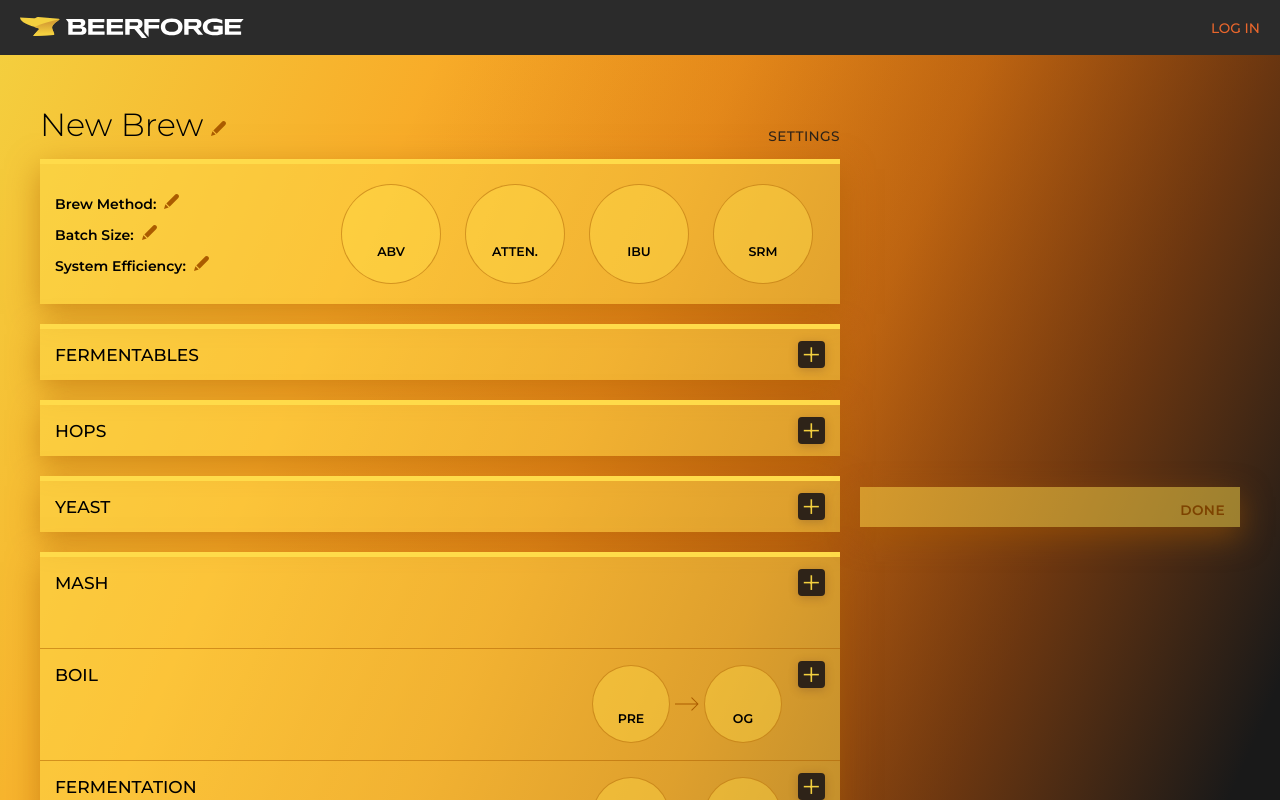
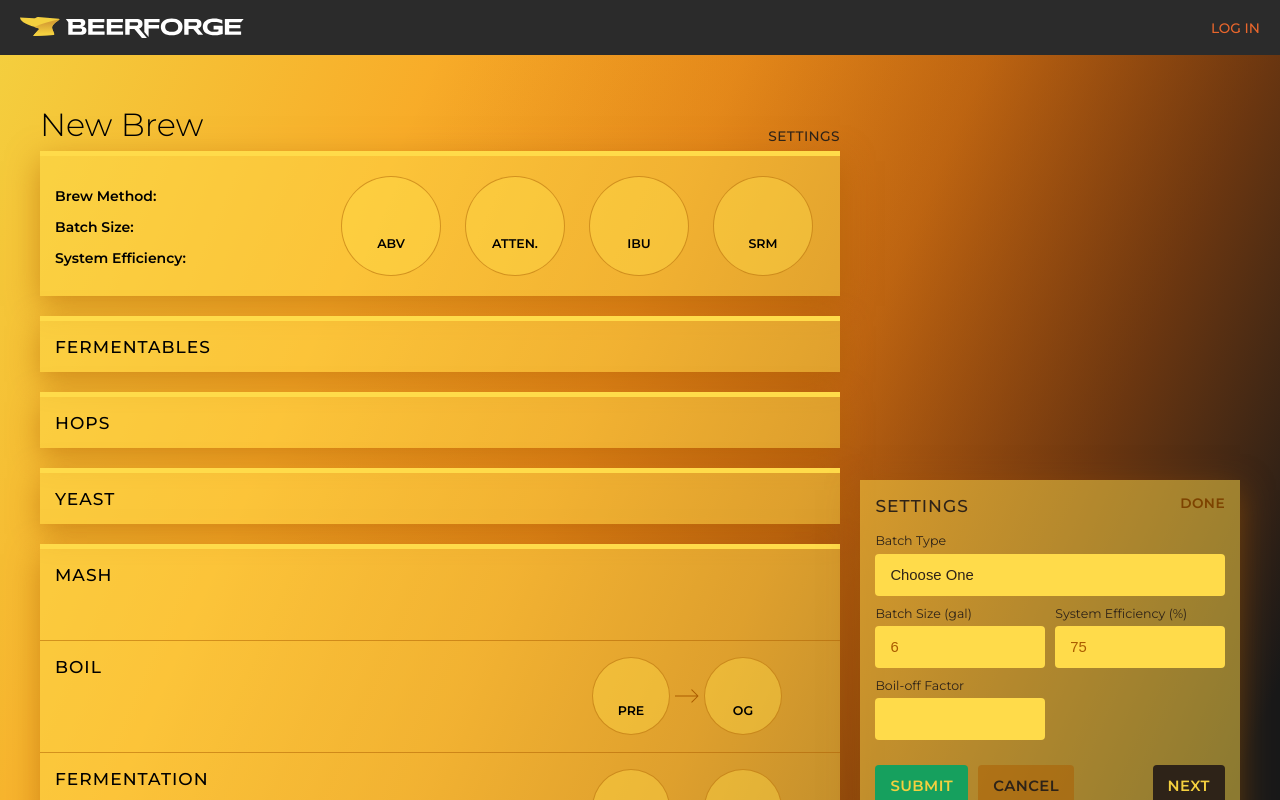
Before and after one commit to davereese/beerforge, a React (Create React App) app: page /brew in a window 1280 px wide. Both pictures are taken after a click on the button "SETTINGS". Shown: the top 800 px of the page. Built offline with nearby package versions, Linux system fonts and the light colour scheme.

Commit message:
starting work on form selection

```diff
--- /dev/null
+++ b/src/components/Forms/BrewSettingsForm/BrewSettingsForm.tsx
@@ -0,0 +1,40 @@
+import React from 'react';
+
+import styles from "../Forms.module.scss"
+
+interface Props {}
+
+function BrewSettingsForm({}: Props) {
+
+  return(
+    <>
+      <label>Batch Type<br />
+        <select>
+          <option value="">Choose One</option>
+          <option value="allGrain">All Grain</option>
+          <option value="biab">BIAB</option>
+          <option value="partialMash">Partial Mash</option>
+          <option value="extract">Extract</option>
+        </select>
+      </label><br />
+      <div className={styles.row}>
+        <label>
+          Batch Size (gal)<br />
+          <input type="number" placeholder="6" />
+        </label>
+        <label>
+          System Efficiency (%)<br />
+          <input type="number" placeholder="75" />
+        </label>
+      </div>
+      <div className={styles.row}>
+        <label>
+          Boil-off Factor<br />
+          <input type="number" />
+        </label>
+      </div>
+    </>
+  );
+};
+
+export default BrewSettingsForm;
--- /dev/null
+++ b/src/components/Forms/Forms.module.scss
@@ -0,0 +1,9 @@
+.row {
+  display: grid;
+  grid-template-columns: 1fr 1fr;
+  grid-column-gap: 10px;
+
+  input {
+    min-width: 50px;
+  }
+}
--- a/src/styles/_buttons.scss
+++ b/src/styles/_buttons.scss
@@ -35,6 +35,28 @@
     &:hover,
     &:focus {
       background-color: darken(desaturate(adjust-hue($button-yellow, -5%), 5%), 5%);
+    }
+  }
+
+  &--brown {
+    box-shadow: 0 10px 30px rgba($black, 0.15);
+    background-color: rgba($button-brown-bg, 0.5);
+    color: $text-dark;
+
+    &:hover,
+    &:focus {
+      background-color: darken(desaturate(adjust-hue(rgba($button-brown-bg, 0.5), -5%), 5%), 5%);
+    }
+  }
+
+  &--green {
+    box-shadow: 0 10px 30px rgba($black, 0.15);
+    background-color: $button-green-bg;
+    color: $button-default-text;
+
+    &:hover,
+    &:focus {
+      background-color: darken(desaturate(adjust-hue($button-green-bg, -5%), 5%), 5%);
     }
   }
 
@@ -115,7 +137,7 @@
       position: absolute;
       top: 0;
       left: 0;
-      width: 27px;
+      width: 28px;
       height: 27px;
     }
 
@@ -138,4 +160,8 @@
       }
     }
   }
+
+  &--no-shadow {
+    box-shadow: none;
+  }
 }
--- a/src/styles/_forms.scss
+++ b/src/styles/_forms.scss
@@ -14,11 +14,13 @@ label {
 input[type="text"],
 input[type="number"],
 input[type="password"],
-input[type="email"] {
+input[type="email"],
+select {
   display: inline-block;
   box-sizing: border-box;
   margin: 5px 0 10px;
   padding: 0 15px;
+  width: 100%;
   min-width: 250px;
   height: 42px;
   border: none;
@@ -35,3 +37,7 @@ input[type="email"] {
     color: $text-light;
   }
 }
+
+select {
+  appearance: none;
+}
--- a/src/styles/_type.scss
+++ b/src/styles/_type.scss
@@ -9,3 +9,11 @@ h1 {
   font-weight: $weight-light;
   font-size: px-to-rem(28px);
 }
+
+h2 {
+  margin: 0;
+  text-transform: uppercase;
+  font-weight: $weight-medium;
+  font-size: px-to-rem(15px);
+  letter-spacing: 1px;
+}
--- a/src/styles/_variables.scss
+++ b/src/styles/_variables.scss
@@ -30,6 +30,7 @@ $text-light: $white;
 $text-dark: $tar;
 $label-color: $gold;
 $error-color: $coral;
+$placeholder-dark: $caramel;
 
 $dashboard-header: $canary;
 $dashboard-border: rgba($tar, 0.5);
@@ -44,6 +45,8 @@ $button-default-text: $canary;
 $button-yellow: $canary;
 $button-shadow: $brown;
 $button-link-hover: $gold;
+$button-brown-bg: $caramel;
+$button-green-bg: $seafoam;
 
 $input-bg-dark: $coral;
 
--- a/src/views/Brew/Brew.module.scss
+++ b/src/views/Brew/Brew.module.scss
@@ -1,5 +1,6 @@
 @import '../../styles/variables';
 @import '../../styles/utilities';
+@import '../../styles/type';
 
 .brew {
   display: grid;
@@ -52,6 +53,21 @@
       color: darken($brew-callout, 9%);
       font-size: px-to-rem(12px);
     }
+
+    &__footer {
+      display: flex;
+      margin-top: 15px;
+      font-size: px-to-rem(11px);
+
+      button {
+        margin-right: 10px;
+      }
+
+      button:last-child {
+        margin-left: auto;
+        margin-right: 0;
+      }
+    }
   }
 
   .new {
@@ -72,7 +88,30 @@
     display: flex;
     justify-content: space-between;
     align-items: flex-end;
-    margin-bottom: 15px;
+    margin-bottom: 7px;
+
+    h1 {
+      button {
+        opacity: 0;
+        transition: opacity 0.3s;
+      }
+
+      &:hover,
+      &:focus {
+        button {
+          opacity: 1;
+        }
+      }
+    }
+  }
+
+  .nameInput {
+    border: 0;
+    background: transparent;
+    outline: none;
+    padding: 0;
+    @extend h1;
+    font-family: $montserrat;
   }
 
   &__numbers {
@@ -90,6 +129,17 @@
     li {
       margin: 12px 0;
       font-weight: $weight-semibold;
+
+      button.edit {
+        opacity: 0;
+        transition: opacity 0.3s;
+      }
+
+      &:hover {
+        button.edit {
+          opacity: 1;
+        }
+      }
     }
   }
 
@@ -177,6 +227,20 @@
     }
   }
 
+  &__editingSection,
+  &__section {
+    button.editButton {
+      opacity: 0;
+      transition: opacity 0.3s;
+    }
+
+    &:hover {
+      button.editButton {
+        opacity: 1;
+      }
+    }
+  }
+
   &__section {
     position: relative;
     border-bottom: 1px solid rgba($stat-border, 0.5);
--- a/src/views/Brew/Brew.tsx
+++ b/src/views/Brew/Brew.tsx
@@ -8,17 +8,24 @@ import { getSrmToRgb } from '../../resources/javascript/srmToRgb';
 import List from '../../components/List/List';
 import ListItem from '../../components/ListItem/ListItem';
 import { pen } from '../../resources/javascript/penSvg.js';
+import FormSelector from './FormSelector/FormSelector';
 
 interface Props extends RouteComponentProps {}
 
 class Brew extends React.Component<Props, any> {
   private brewContainer = React.createRef<HTMLDivElement>();
+  private nameInput = React.createRef<HTMLInputElement>();
 
   constructor(props: Props) {
     super(props);
     this.state = {
       sideBarOpen: false,
+      editingName: false,
       topSpacing: 0,
+      brew: {
+        name: '',
+      },
+      form: '',
     }
   }
 
@@ -42,8 +49,21 @@ class Brew extends React.Component<Props, any> {
     }
   }
 
-  openSideBar = (e: any) => {
+  openSideBar = (choice: string | null = null) => (event: any) => {
+    if (!this.state.sideBarOpen) {
       this.setState({sideBarOpen: !this.state.sideBarOpen});
+    }
+    this.setState({form: choice});
+  }
+
+  nextForm = (event: any) => {
+    const formOrder = [
+      'settings', 'fermentables', 'hops', 'yeast', 'mash',
+      'boil', 'fermentation', 'packaging', 'notes'];
+    const position = formOrder.indexOf(this.state.form);
+    if (position < formOrder.length -1) {
+      this.setState({form: formOrder[position + 1]});
+    }
   }
 
   render() {
@@ -59,18 +79,33 @@ class Brew extends React.Component<Props, any> {
         `}
         ref={this.brewContainer}
       >
-        <div className={styles.mainContent}>
+        <div className={styles.mainContent} role="main">
           <div className={styles.brew__pageHeading}>
             <h1>
-              New Brew
+              {!this.state.editingName
+                ? <>
+                    {this.state.brew.name === '' ? 'New Brew' : this.state.brew.name}
                     <button
                       className={`button button--link ${styles.edit}`}
-                onClick={this.openSideBar}
+                      onClick={() =>
+                        this.setState({editingName: true}, () => {
+                          this.nameInput.current !== null ? this.nameInput.current.focus() : null;
+                        })
+                      }
                     >{pen}</button>
+                  </>
+                : <input
+                    className={styles.nameInput}
+                    value={this.state.brew.name}
+                    ref={this.nameInput}
+                    onChange={(e) => this.setState({brew: {name: e.currentTarget.value}})}
+                    onBlur={() => this.setState({editingName: false})}
+                  />
+              }
             </h1>
             <button
               className={`button button--link ${styles.settings}`}
-              onClick={this.openSideBar}
+              onClick={this.openSideBar('settings')}
             >Settings</button>
           </div>
           <Card color="brew" customClass={styles.new}>
@@ -80,21 +115,21 @@ class Brew extends React.Component<Props, any> {
                     Brew Method:
                     <button
                       className={`button button--link ${styles.edit}`}
-                      onClick={this.openSideBar}
+                      onClick={this.openSideBar('settings')}
                     >{pen}</button>
                 </li>
                 <li>
                   Batch Size:
                   <button
                     className={`button button--link ${styles.edit}`}
-                    onClick={this.openSideBar}
+                    onClick={this.openSideBar('settings')}
                   >{pen}</button>
                 </li>
                 <li>
                   System Efficiency:
                   <button
                     className={`button button--link ${styles.edit}`}
-                    onClick={this.openSideBar}
+                    onClick={this.openSideBar('settings')}
                   >{pen}</button>
                 </li>
               </ul>
@@ -124,13 +159,13 @@ class Brew extends React.Component<Props, any> {
               </div>
             </div>
           </Card>
-          <Card color="brew" customClass={styles.new}>
+          <Card color="brew" customClass={`${styles.new} ${styles.brew__editingSection}`}>
             <div className={styles.brew__header}>
               <h2>Fermentables</h2>
               {/* <span>Total: 12.75 lbs</span> */}
               <button
                 className={`button button--icon plus ${styles.editButton}`}
-                onClick={this.openSideBar}
+                onClick={this.openSideBar('fermentables')}
               ><span>Edit</span></button>
             </div>
             <List customClass={styles.brew__ingredients}>
@@ -144,13 +179,13 @@ class Brew extends React.Component<Props, any> {
               </ListItem> */}
             </List>
           </Card>
-          <Card color="brew" customClass={styles.new}>
+          <Card color="brew" customClass={`${styles.new} ${styles.brew__editingSection}`}>
             <div className={styles.brew__header}>
               <h2>Hops</h2>
               {/* <span>Total: 1 oz</span> */}
               <button
                 className={`button button--icon plus ${styles.editButton}`}
-                onClick={this.openSideBar}
+                onClick={this.openSideBar('hops')}
               ><span>Edit</span></button>
             </div>
             <List customClass={styles.brew__ingredients}>
@@ -166,13 +201,13 @@ class Brew extends React.Component<Props, any> {
               </ListItem> */}
             </List>
           </Card>
-          <Card color="brew" customClass={styles.new}>
+          <Card color="brew" customClass={`${styles.new} ${styles.brew__editingSection}`}>
             <div className={styles.brew__header}>
               <h2>Yeast</h2>
               {/* <span>Cell Count: 200 bn</span> */}
               <button
                 className={`button button--icon plus ${styles.editButton}`}
-                onClick={this.openSideBar}
+                onClick={this.openSideBar('yeast')}
               ><span>Edit</span></button>
             </div>
             <List customClass={styles.brew__ingredients}>
@@ -191,7 +226,7 @@ class Brew extends React.Component<Props, any> {
                 <h2>Mash</h2>
                 <button
                   className={`button button--icon plus ${styles.editButton}`}
-                  onClick={this.openSideBar}
+                  onClick={this.openSideBar('mash')}
                 ><span>Edit</span></button>
               </div>
               <div className={styles.section__values}>
@@ -206,7 +241,7 @@ class Brew extends React.Component<Props, any> {
                 <h2>Boil</h2>
                 <button
                   className={`button button--icon plus ${styles.editButton}`}
-                  onClick={this.openSideBar}
+                  onClick={this.openSideBar('boil')}
                 ><span>Edit</span></button>
               </div>
               <div className={`${styles.section__values} ${styles.withStats}`}>
@@ -231,7 +266,7 @@ class Brew extends React.Component<Props, any> {
                 <h2>Fermentation</h2>
                 <button
                   className={`button button--icon plus ${styles.editButton}`}
-                  onClick={this.openSideBar}
+                  onClick={this.openSideBar('fermentation')}
                 ><span>Edit</span></button>
               </div>
               <div className={`${styles.section__values} ${styles.withStats}`}>
@@ -260,7 +295,7 @@ class Brew extends React.Component<Props, any> {
                 <h2>Packaging</h2>
                 <button
                   className={`button button--icon plus ${styles.editButton}`}
-                  onClick={this.openSideBar}
+                  onClick={this.openSideBar('packaging')}
                 ><span>Edit</span></button>
               </div>
               <div className={styles.section__values}>
@@ -270,15 +305,17 @@ class Brew extends React.Component<Props, any> {
                 <span>Pressure: <strong>7.26 psi</strong></span> */}
               </div>
             </div>
+            <div className={styles.brew__section}>
               <div className={styles.brew__header}>
                 <h2>Notes</h2>
                 <button
                   className={`button button--icon plus ${styles.editButton}`}
-                onClick={this.openSideBar}
+                  onClick={this.openSideBar('notes')}
                 ><span>Edit</span></button>
               </div>
               <div className={styles.brew__notes}>
                 {/* <p></p> */}
+              </div>
             </div>
           </Card>
           <button
@@ -286,13 +323,29 @@ class Brew extends React.Component<Props, any> {
             className={`button button--large ${styles.saveButton}`}
           >Save &amp; Get Brewing!</button>
         </div>
-        <div className={styles.sideBar}>
+        <div className={styles.sideBar} role="complementary">
           <Card color="brew" customStyle={top} customClass={`${styles.formsContainer}`}>
             <button
               className={`button button--link ${styles.sideBarClose}`}
-              onClick={this.openSideBar}
+              onClick={() => this.setState({sideBarOpen: false})}
             >Done</button>
-            {/* forms */}
+            <FormSelector form={this.state.form} />
+            <div className={styles.formsContainer__footer}>
+              <button
+                className="button button--green button--no-shadow"
+                onClick={() => {}}
+              >Submit</button>
+              <button
+                className="button button--brown button--no-shadow"
+                onClick={() => this.setState({sideBarOpen: false})}
+              >Cancel</button>
+              {this.state.form !== 'notes' ?
+                <button
+                  className="button button--no-shadow"
+                  onClick={this.nextForm}
+                >Next</button>
+              : <br />}
+            </div>
           </Card>
         </div>
       </section>
--- /dev/null
+++ b/src/views/Brew/FormSelector/FormSelector.module.scss
@@ -0,0 +1,23 @@
+@import '../../../styles/variables';
+@import '../../../styles/utilities';
+
+.formContainer {
+  color: $text-dark;
+
+  h2 {
+    margin-bottom: 15px;
+  }
+
+  input[type="text"],
+  input[type="number"],
+  select {
+    background-color: $brew-card-bg;
+    font-size: px-to-rem(13px);
+    color: $text-dark;
+
+    &::placeholder {
+      color: $placeholder-dark;
+      font-weight: $weight-light;
+    }
+  }
+}
--- /dev/null
+++ b/src/views/Brew/FormSelector/FormSelector.tsx
@@ -0,0 +1,68 @@
+import React, { ReactElement } from 'react';
+
+import styles from './FormSelector.module.scss';
+import BrewSettingsForm from '../../../components/Forms/BrewSettingsForm/BrewSettingsForm';
+
+interface Props {
+  form: string;
+}
+
+function FormSelector({
+  form
+}: Props) {
+
+  let title: string;
+  let component: ReactElement | null;
+
+  switch (form) {
+    case 'settings':
+      title = 'Settings';
+      component = <BrewSettingsForm />
+      break;
+    case 'fermentables':
+      title = 'Add Fermentable';
+      component = null;
+      break;
+    case 'hops':
+      title = 'Add Hop';
+      component = null;
+      break;
+    case 'yeast':
+      title = 'Add Yeast';
+      component = null;
+      break;
+    case 'mash':
+      title = 'Mash';
+      component = null;
+      break;
+    case 'boil':
+      title = 'Boil';
+      component = null;
+      break;
+    case 'fermentation':
+      title = 'Fermentation';
+      component = null;
+      break;
+    case 'packaging':
+      title = 'Packaging';
+      component = null;
+      break;
+    case 'notes':
+      title = 'Notes';
+      component = null;
+      break;
+    default:
+      title = '';
+      component = null;
+      break;
+  }
+
+  return(
+    <div className={styles.formContainer}>
+      {title.length > 0 ? <h2>{title}</h2> : null}
+      {component}
+    </div>
+  );
+};
+
+export default FormSelector;
```
Also changed, not shown: 1 other file (tests, documents, lock files or other folders). Lines whose indentation alone changed are shown as unchanged.
